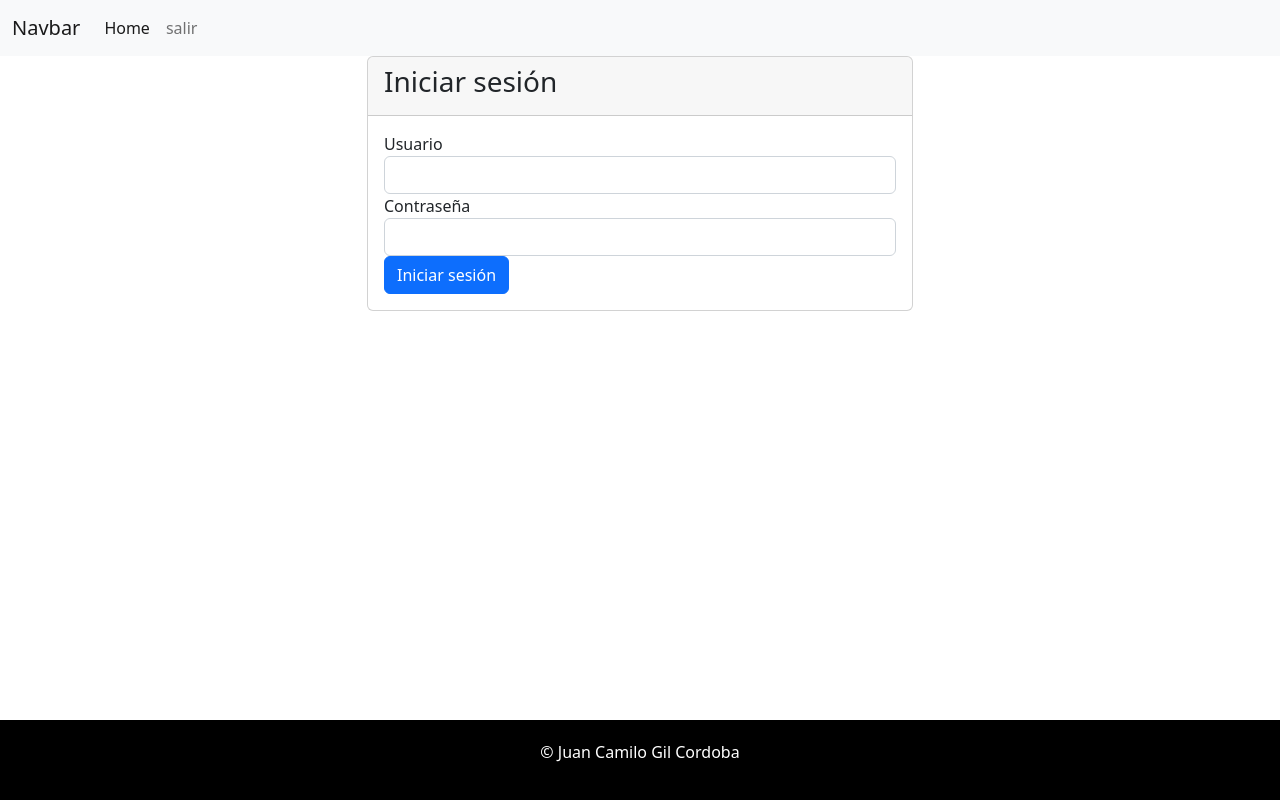
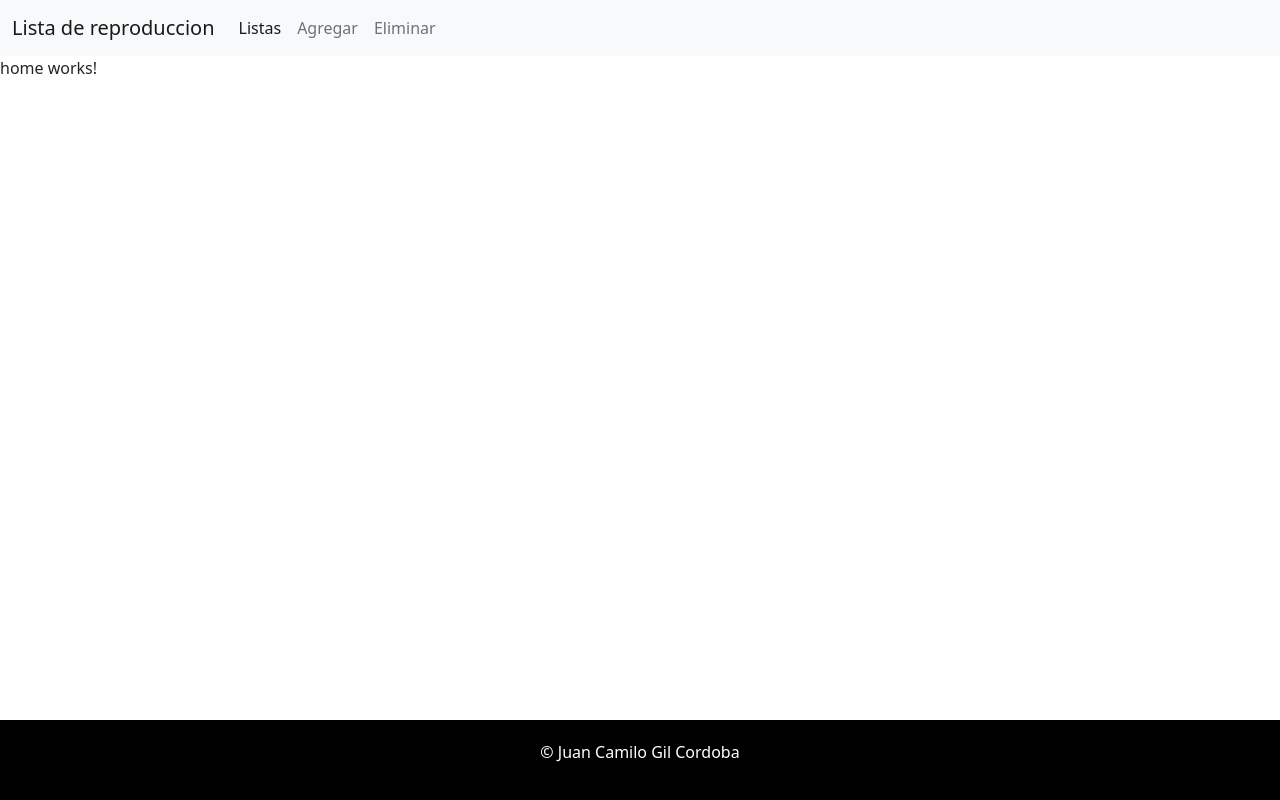
Before and after one commit to kmilo07/prueba-quipux-frontend, an Angular app: page / in a window 1280 px wide. Built offline with nearby package versions, Linux system fonts and the light colour scheme.

Commit message:
Se organizar home y main para que funciones bien el routing

```diff
--- a/src/app/app-routing.module.ts
+++ b/src/app/app-routing.module.ts
@@ -1,10 +1,40 @@
 import { NgModule } from '@angular/core';
 import { RouterModule, Routes } from '@angular/router';
+import { HomeComponent } from './components/home/home.component';
+import { MainComponent } from './components/main/main.component';
+//import { authGuard } from './guard/auth/auth.guard';
 
-const routes: Routes = [];
+const routes: Routes = [
+  {
+    path: '',
+    component: MainComponent,
+    // canActivate:[authGuard],
+    children: [
+      {
+        path: '',
+        component: HomeComponent
+      },
+      {
+        path: 'songs',
+        loadChildren: () =>
+          import('./module/songs/songs.module').then((m) => m.SongsModule),
+      },
+    ],
+  },
+  {
+    path: 'login',
+    loadChildren: () =>
+      import('./module/login/login.module').then((m) => m.LoginModule),
+  },
+  {
+    path: '**',
+    pathMatch: 'full',
+    redirectTo: '',
+  },
+];
 
 @NgModule({
   imports: [RouterModule.forRoot(routes)],
-  exports: [RouterModule]
+  exports: [RouterModule],
 })
-export class AppRoutingModule { }
+export class AppRoutingModule {}
--- a/src/app/app.component.html
+++ b/src/app/app.component.html
@@ -1,3 +1 @@
-<app-header></app-header>
-<app-login></app-login>
-<app-footer></app-footer>
+<router-outlet></router-outlet>
--- a/src/app/components/header/header.component.html
+++ b/src/app/components/header/header.component.html
@@ -1,17 +1,20 @@
 <header>
     <nav class="navbar navbar-expand-lg bg-light">
         <div class="container-fluid">
-          <a class="navbar-brand" href="#">Navbar</a>
+          <a class="navbar-brand" href="">Lista de reproduccion</a>
           <button class="navbar-toggler" type="button" data-bs-toggle="collapse" data-bs-target="#navbarSupportedContent" aria-controls="navbarSupportedContent" aria-expanded="false" aria-label="Toggle navigation">
             <span class="navbar-toggler-icon"></span>
           </button>
           <div class="collapse navbar-collapse" id="navbarSupportedContent">
             <ul class="navbar-nav me-auto mb-2 mb-lg-0">
               <li class="nav-item">
-                <a class="nav-link active" aria-current="page" href="#">Home</a>
+                <a class="nav-link active" aria-current="page" [routerLink]="'songs'">Listas</a>
               </li>
               <li class="nav-item">
-                <a class="nav-link" href="#">salir</a>
+                <a class="nav-link" href="#">Agregar</a>
+              </li>
+              <li class="nav-item">
+                <a class="nav-link" href="#">Eliminar</a>
               </li>
             </ul>
           </div>
--- /dev/null
+++ b/src/app/components/home/home.component.html
@@ -0,0 +1,2 @@
+<p>home works!</p>
+<router-outlet></router-outlet>
--- /dev/null
+++ b/src/app/components/main/main.component.html
@@ -0,0 +1,3 @@
+<app-header></app-header>
+<router-outlet></router-outlet>
+<app-footer></app-footer>
```
Also changed, not shown: src/app/app.module.ts (+4 -3 lines), src/app/components/home/home.component.ts (added, +10 -0 lines), src/app/components/main/main.component.ts (added, +10 -0 lines), src/app/components/home/home.component.scss (added), src/app/components/main/main.component.scss (added), 2 other files (tests, documents, lock files or other folders).
